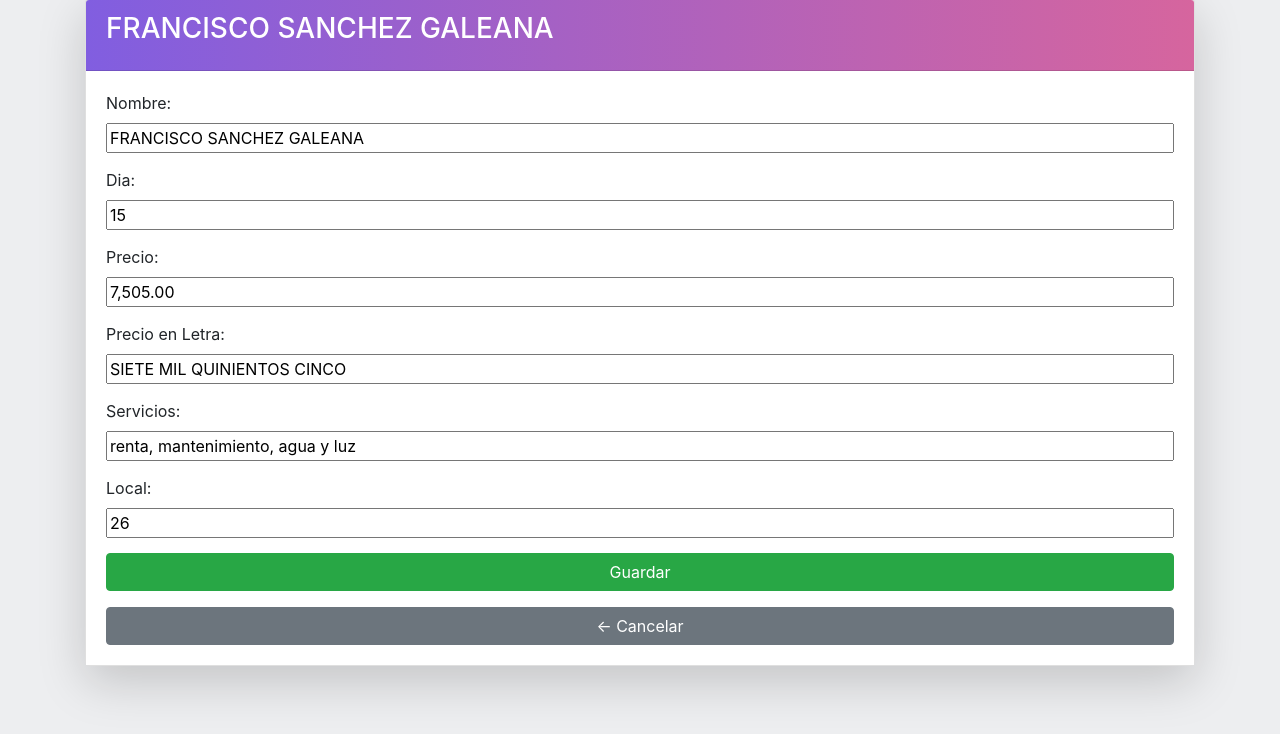
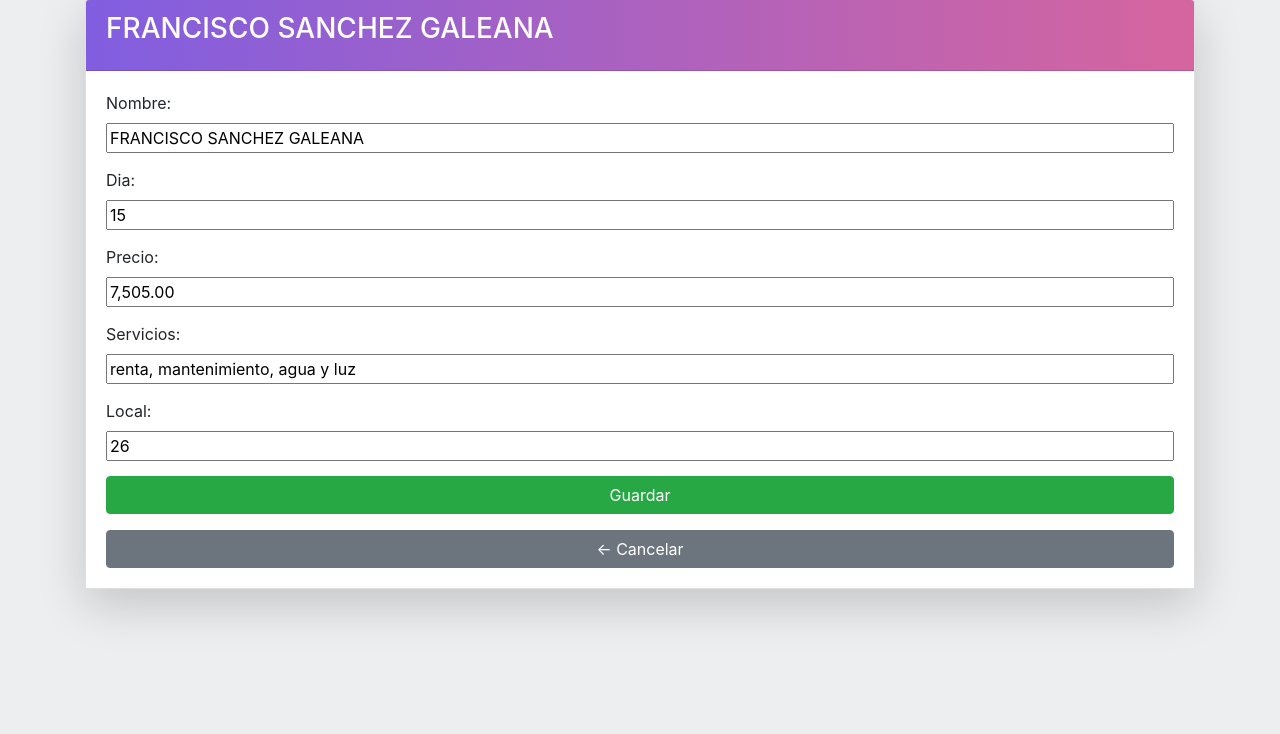
Before and after one commit to DonPon/recibos_django, a Django app: a page that uses recibos/templates/recibos/update_tenant.html in a window 1280 px wide. Shown: the part 21-755 px from the top of the page. Run offline with Django 4.2, Linux system fonts and the light colour scheme; data comes from the database, SQL or seed files in the repository; some libraries are stand-ins or nearby versions.

Commit message:
deleted precio en letra

```diff
--- a/recibos/forms.py
+++ b/recibos/forms.py
@@ -8,7 +8,8 @@ class MonthForm(forms.Form):
 class TenantForm(forms.ModelForm):
     class Meta:
         model = Tenant
-        fields = ['name', 'dia', 'precio', 'precio_en_letra', 'servicios', 'local']
+        fields = ['name', 'dia', 'precio', 'servicios', 'local']
+        # fields = ['name', 'dia', 'precio', 'precio_en_letra', 'servicios', 'local']
 
 class ContractForm(forms.ModelForm):
     class Meta:
--- a/recibos/src/src_email.py
+++ b/recibos/src/src_email.py
@@ -6,7 +6,7 @@ from email.mime.application import MIMEApplication
 from email.mime.base import MIMEBase
 from email import encoders
 
-TEST = False
+TEST = True
 
 if TEST == True:
     to_email = "franzeckermann@gmail.com"
--- a/recibos/src/src_pdf_utils.py
+++ b/recibos/src/src_pdf_utils.py
@@ -206,7 +206,8 @@ def create_pdf_email(subject, text, month, name):
 
     # Create the full filepath using MEDIA_ROOT
     #filepath = os.path.join(settings.MEDIA_ROOT, filename)
-    pdf_content = ContentFile(pdf.output(name=filename).encode('latin-1'))
+    #pdf_content = ContentFile(pdf.output(name=filename))
+    pdf.output(name=filename)
 
     return filename
 
--- a/recibos/templates/recibos/update_tenant.html
+++ b/recibos/templates/recibos/update_tenant.html
@@ -64,10 +64,10 @@
                         <label for="{{ form.precio.id_for_label }}">Precio:</label>
                         {{ form.precio }}
                     </div>
-                    <div class="form-group">
+                    <!--div class="form-group">
                         <label for="{{ form.precio_en_letra.id_for_label }}">Precio en Letra:</label>
                         {{ form.precio_en_letra }}
-                    </div>
+                    </div-->
                     <div class="form-group">
                         <label for="{{ form.servicios.id_for_label }}">Servicios:</label>
                         {{ form.servicios }}
--- a/recibos/views.py
+++ b/recibos/views.py
@@ -7,6 +7,7 @@ import datetime
 from .src.src_pdf_utils import *
 from .src.src_dates import *
 from django.http import HttpResponseServerError
+from num2words import num2words
 
 
 
@@ -23,7 +24,8 @@ def generate_pdfs(request):
             for tenant in tenants:
                 day = tenant.dia
                 price = tenant.precio
-                price_letters = tenant.precio_en_letra
+                # price_letters = tenant.precio_en_letra
+                price_letters = num2words(price.split('.')[0].replace(',',''), lang='es')
                 servicios = tenant.servicios
                 local = tenant.local
 
@@ -73,10 +75,11 @@ def update_tenants(request, tenant_name=None):
                     precio_temp = tenant.precio
                     tenant.precio = "{:,.2f}".format(float(precio_temp.replace(',','')))
 
-                tenant.precio_en_letra = tenant.precio_en_letra.upper()
                 tenant.servicios = tenant.servicios.lower()
+
+                """tenant.precio_en_letra = tenant.precio_en_letra.upper()
                 if 'PESOS' in tenant.precio_en_letra:
-                    tenant.precio_en_letra = tenant.precio_en_letra.replace('PESOS', '')
+                    tenant.precio_en_letra = tenant.precio_en_letra.replace('PESOS', '')"""
 
                 tenant.save()
 
@@ -115,23 +118,23 @@ def add_tenant(request):
         if form.is_valid():
             # Transform data before saving
             name = form.cleaned_data['name'].upper()
-            precio_en_letra = form.cleaned_data['precio_en_letra'].upper()
+            # precio_en_letra = form.cleaned_data['precio_en_letra'].upper()
             servicios = form.cleaned_data['servicios'].lower()
             local = form.cleaned_data['local']
             dia = form.cleaned_data['dia']
             precio = form.cleaned_data['precio']
 
-            if 'PESOS' in precio_en_letra:
-                precio_en_letra = precio_en_letra.replace('PESOS', '')
+            """if 'PESOS' in precio_en_letra:
+                precio_en_letra = precio_en_letra.replace('PESOS', '')"""
 
 
             precio = "{:,.2f}".format(float(precio.replace(',','')))
 
 
             # Create a new instance of your model and set the fields
+            # precio_en_letra=precio_en_letra,
             new_tenant = Tenant(
                 name=name,
-                precio_en_letra=precio_en_letra,
                 servicios=servicios,
                 dia=dia,
                 precio=precio,
--- a/recibos_django/settings.py
+++ b/recibos_django/settings.py
@@ -25,7 +25,7 @@ BASE_DIR = os.path.dirname(os.path.dirname(os.path.abspath(__file__)))
 SECRET_KEY = 'django-insecure-dd9+#ubg=zw^+e#-510sutmgk63jq4(_gt(iea3-y*sb2plob$'
 
 # SECURITY WARNING: don't run with debug turned on in production!
-DEBUG = False
+DEBUG = True
 
 ALLOWED_HOSTS = ['*']
 
```
